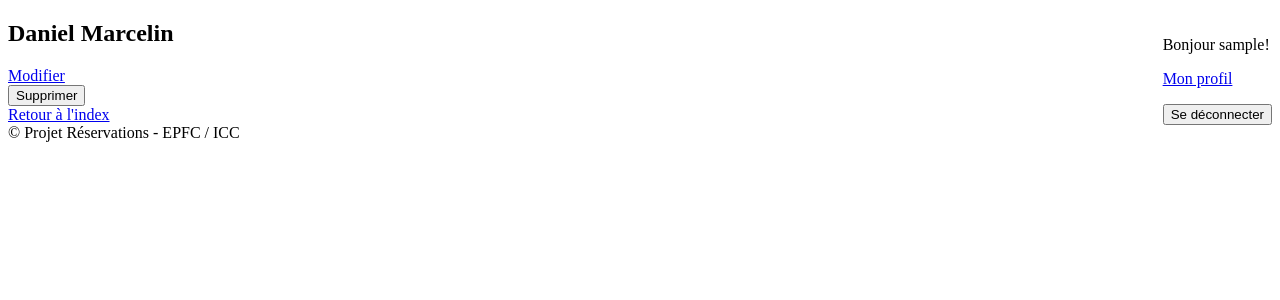
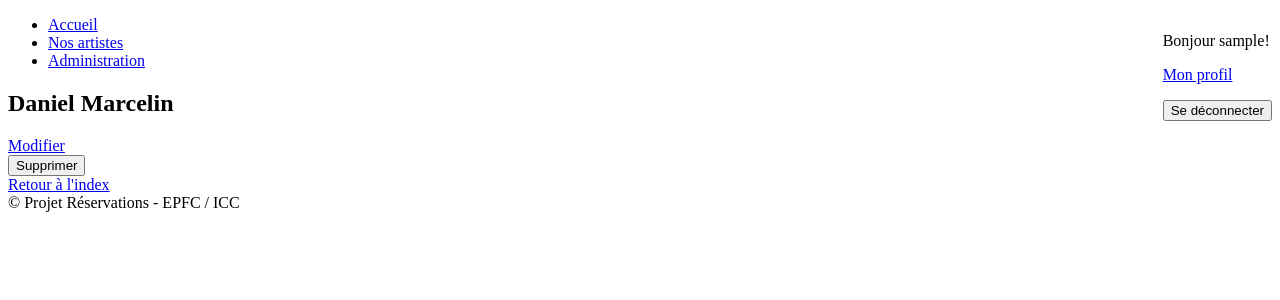
Before and after one commit to cedryc-ruth/reservationsDjango2025, a Django app: template catalogue/templates/artist/show.html in a window 1280 px wide. Shown: the top 300 px of the page. Run offline with Django 5.2, Linux system fonts and the light colour scheme; the template is opened without the code that fills it: values that come from a table or form of the project are taken from there, others are empty; the visitor is signed in with stand-in values (Sample User, id 1); data comes from the database, SQL or seed files in the repository; parts of the project's set-up code (start-up, migrations or seed data) failed here and were passed over.

Commit message:
Main navigation menu

```diff
--- a/catalogue/templates/layouts/base.html
+++ b/catalogue/templates/layouts/base.html
@@ -22,6 +22,15 @@
             <p><a href="{% url 'accounts:user-signup' %}">S'inscrire</a></p>
             {% endif %}
         </div>
+        <nav>
+            <ul>
+                <li><a href="{% url 'home' %}">Accueil</a></li>
+                <li><a href="{% url 'catalogue:artist-index' %}">Nos artistes</a></li>
+                {% if request.user.is_superuser %}
+                <li><a href="{% url 'admin:index' %}">Administration</a></li>
+                {% endif %}
+            </ul>
+        </nav>
     </header>
     <main>
         <div id="notification">
```
